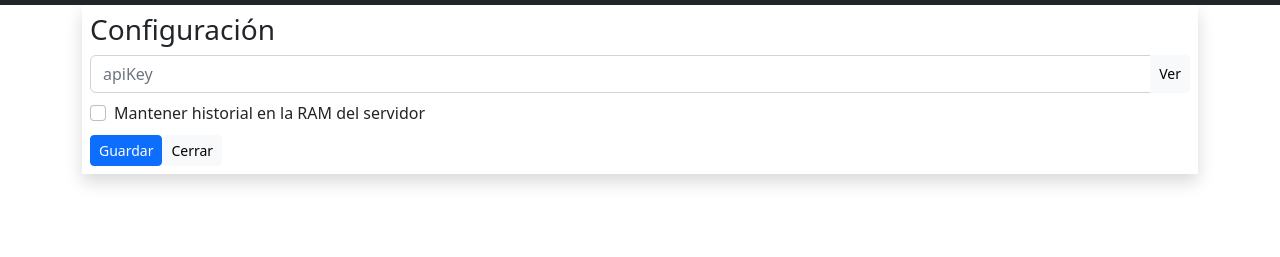
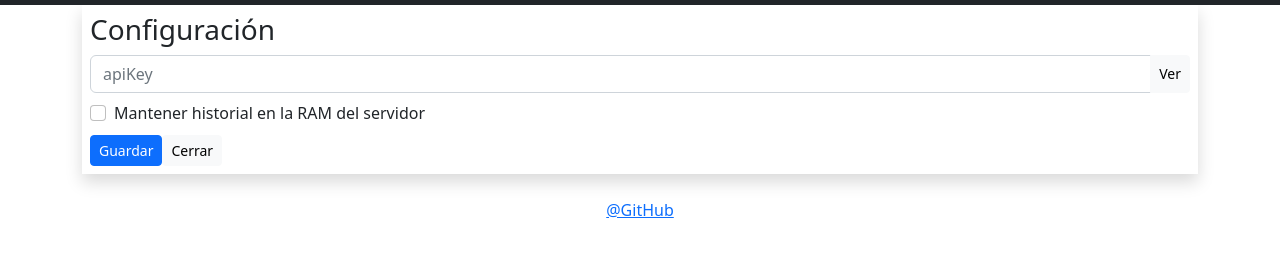
Before and after one commit to akobashikawa/express-chatgpt, a website: page public/index.html in a window 1280 px wide. Shown: the part 51-308 px from the top of the page. Drawn offline with nearby package versions, Linux system fonts and the light colour scheme.

Commit message:
Agregado link a github

```diff
--- a/public/index.html
+++ b/public/index.html
@@ -108,7 +108,9 @@
         }}</div>
     </div>
 
-
+    <div class="footer text-center">
+      <a href="https://github.com/akobashikawa/express-chatgpt" target="_blank">@GitHub</a>
+    </div>
 
   </div>
 
```
